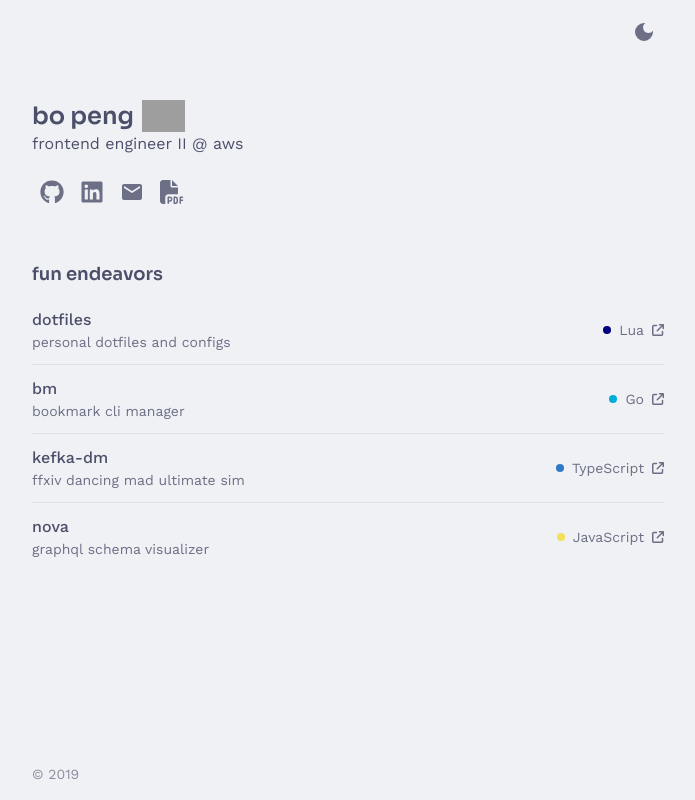
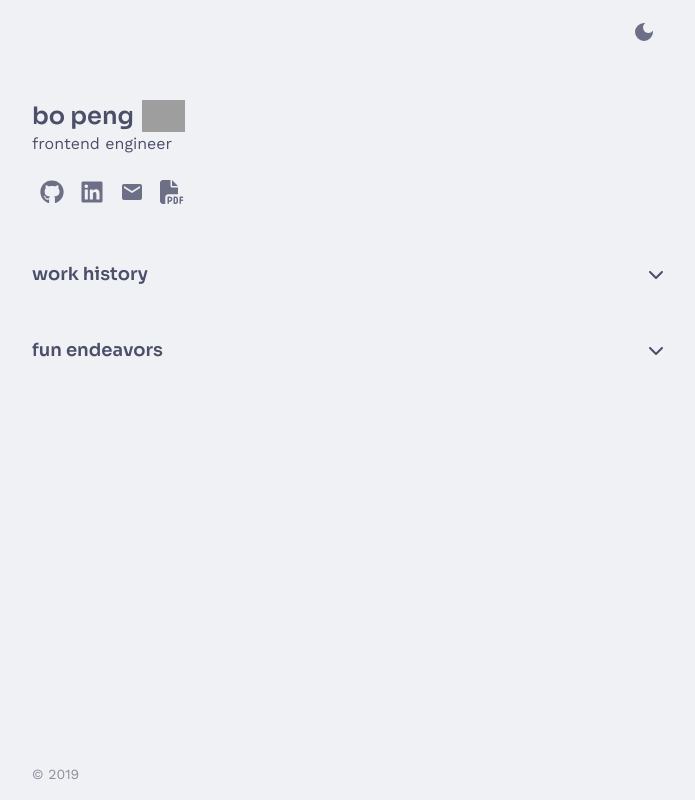
Before and after one commit to bopeng95/bopeng95.github.io, a React (Vite) app: page / in a window 1280 px wide. Shown: the whole page, without its empty margins (292-987 px from the left). Built offline with nearby package versions, Linux system fonts and the light colour scheme; grey boxes are pictures that could not be loaded.

Commit message:
feat: add collapsible work history section and serve resume from public

```diff
--- a/src/App.tsx
+++ b/src/App.tsx
@@ -1,6 +1,9 @@
+import { CollapsibleSection } from './components/CollapsibleSection';
 import { ExternalIconLink } from './components/ExternalIconLink';
 import { ProjectList } from './components/ProjectList';
 import { ThemeToggle } from './components/ThemeToggle';
+import { WorkHistoryList } from './components/WorkHistoryList';
+import { jobs } from './utils/jobs';
 import { links } from './utils/links';
 import { projects } from './utils/projects';
 
@@ -27,12 +30,14 @@ export const App = () => {
             className="h-8 w-auto"
           />
         </h1>
-        <p>frontend engineer II @ aws</p>
+        <p>frontend engineer</p>
         <div className="mt-4 flex">{contactLinks}</div>
-        <section className="mt-12">
-          <h2 className="font-display text-lg font-semibold">fun endeavors</h2>
+        <CollapsibleSection title="work history">
+          <WorkHistoryList jobs={jobs} />
+        </CollapsibleSection>
+        <CollapsibleSection title="fun endeavors">
           <ProjectList projects={projects} />
-        </section>
+        </CollapsibleSection>
       </main>
       <footer className="mx-auto w-full max-w-2xl px-5 py-4">
         <p className="text-sm opacity-60">© {new Date().getFullYear()}</p>
--- /dev/null
+++ b/src/components/CollapsibleSection.tsx
@@ -0,0 +1,42 @@
+import { useId, useState } from 'react';
+import { FaChevronDown } from 'react-icons/fa6';
+
+export type CollapsibleSectionProps = {
+  title: string;
+  children: React.ReactNode;
+};
+
+export const CollapsibleSection = ({
+  title,
+  children,
+}: CollapsibleSectionProps) => {
+  const [open, setOpen] = useState(false);
+  const contentId = useId();
+
+  return (
+    <section className="mt-12">
+      <button
+        type="button"
+        aria-expanded={open}
+        aria-controls={contentId}
+        onClick={() => setOpen((prev) => !prev)}
+        className="flex w-full cursor-pointer items-center justify-between gap-2 transition-opacity hover:opacity-70"
+      >
+        <h2 className="font-display text-lg font-semibold">{title}</h2>
+        <FaChevronDown
+          aria-hidden="true"
+          className={`size-4 transition-transform duration-300 motion-reduce:transition-none ${open ? 'rotate-180' : ''}`}
+        />
+      </button>
+      <div
+        id={contentId}
+        inert={!open}
+        className={`grid transition-[grid-template-rows,opacity] duration-300 ease-in-out motion-reduce:transition-none ${
+          open ? 'grid-rows-[1fr] opacity-100' : 'grid-rows-[0fr] opacity-0'
+        }`}
+      >
+        <div className="-mx-3 overflow-hidden px-3">{children}</div>
+      </div>
+    </section>
+  );
+};
--- /dev/null
+++ b/src/components/WorkHistoryList.tsx
@@ -0,0 +1,36 @@
+import type { Job } from '../utils/jobs';
+import { WorkHistoryListItem } from './WorkHistoryListItem';
+
+export type WorkHistoryListProps = {
+  jobs: Job[];
+};
+
+type JobGroup = {
+  company: string;
+  jobs: Job[];
+};
+
+const groupByCompany = (jobs: Job[]): JobGroup[] =>
+  jobs.reduce<JobGroup[]>((groups, job) => {
+    const last = groups[groups.length - 1];
+    if (last?.company === job.company) {
+      last.jobs.push(job);
+    } else {
+      groups.push({ company: job.company, jobs: [job] });
+    }
+    return groups;
+  }, []);
+
+export const WorkHistoryList = ({ jobs }: WorkHistoryListProps) => {
+  return (
+    <ul className="mt-2">
+      {groupByCompany(jobs).map(({ company, jobs: companyJobs }) => (
+        <WorkHistoryListItem
+          key={`${company}-${companyJobs[0].start}`}
+          company={company}
+          jobs={companyJobs}
+        />
+      ))}
+    </ul>
+  );
+};
--- /dev/null
+++ b/src/components/WorkHistoryListItem.tsx
@@ -0,0 +1,34 @@
+import type { Job } from '../utils/jobs';
+
+export type WorkHistoryListItemProps = {
+  company: string;
+  jobs: Job[];
+};
+
+export const WorkHistoryListItem = ({
+  company,
+  jobs,
+}: WorkHistoryListItemProps) => {
+  return (
+    <li className="group flex gap-3 pb-6 last:pb-0">
+      <span aria-hidden="true" className="flex flex-col items-center">
+        <span className="bg-latte-text dark:bg-mocha-text mt-2 size-2 shrink-0 rounded-full" />
+        <span className="bg-latte-text/10 dark:bg-mocha-text/10 w-px flex-1 group-last:hidden" />
+      </span>
+      <span className="flex min-w-0 flex-1 flex-col">
+        <span className="font-medium">{company}</span>
+        {jobs.map(({ role, start, end }) => (
+          <span
+            key={`${role}-${start}`}
+            className="text-latte-subtext dark:text-mocha-subtext flex justify-between gap-4 text-sm"
+          >
+            <span>{role}</span>
+            <span className="shrink-0">
+              {start} – {end}
+            </span>
+          </span>
+        ))}
+      </span>
+    </li>
+  );
+};
--- /dev/null
+++ b/src/utils/jobs.ts
@@ -0,0 +1,33 @@
+export type Job = {
+  company: string;
+  role: string;
+  start: string;
+  end: string;
+};
+
+export const jobs: Job[] = [
+  {
+    company: 'amazon aws',
+    role: 'frontend engineer II',
+    start: 'may 2025',
+    end: 'apr 2026',
+  },
+  {
+    company: 'amazon aws',
+    role: 'frontend engineer I',
+    start: 'jan 2022',
+    end: 'may 2025',
+  },
+  {
+    company: 'fanbyte',
+    role: 'software engineer',
+    start: 'feb 2021',
+    end: 'jan 2022',
+  },
+  {
+    company: 'managego',
+    role: 'software developer',
+    start: 'aug 2019',
+    end: 'dec 2019',
+  },
+];
--- a/src/utils/links.ts
+++ b/src/utils/links.ts
@@ -1,8 +1,6 @@
 import type { IconType } from 'react-icons';
 import { FaFilePdf, FaGithub, FaLinkedin } from 'react-icons/fa6';
 import { MdEmail } from 'react-icons/md';
-
-import resume from '../assets/resume.pdf';
 
 type Links = {
   href: string;
@@ -25,7 +23,7 @@ export const links: Links[] = [
     tooltipText: 'bopeng95@gmail.com',
   },
   {
-    href: resume,
+    href: '/resume.pdf',
     Icon: FaFilePdf,
     tooltipText: 'Resume',
   },
```
Also changed, not shown: 2 other files (tests, documents, lock files or other folders).
